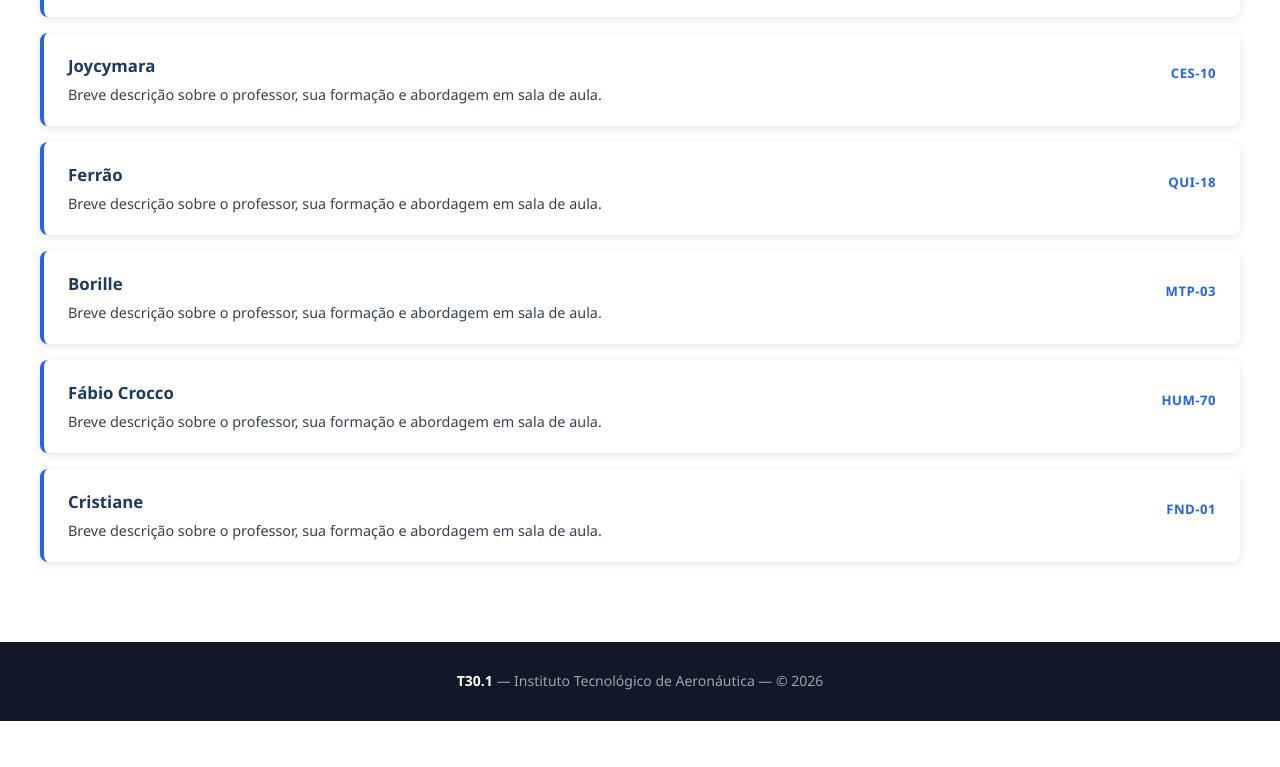
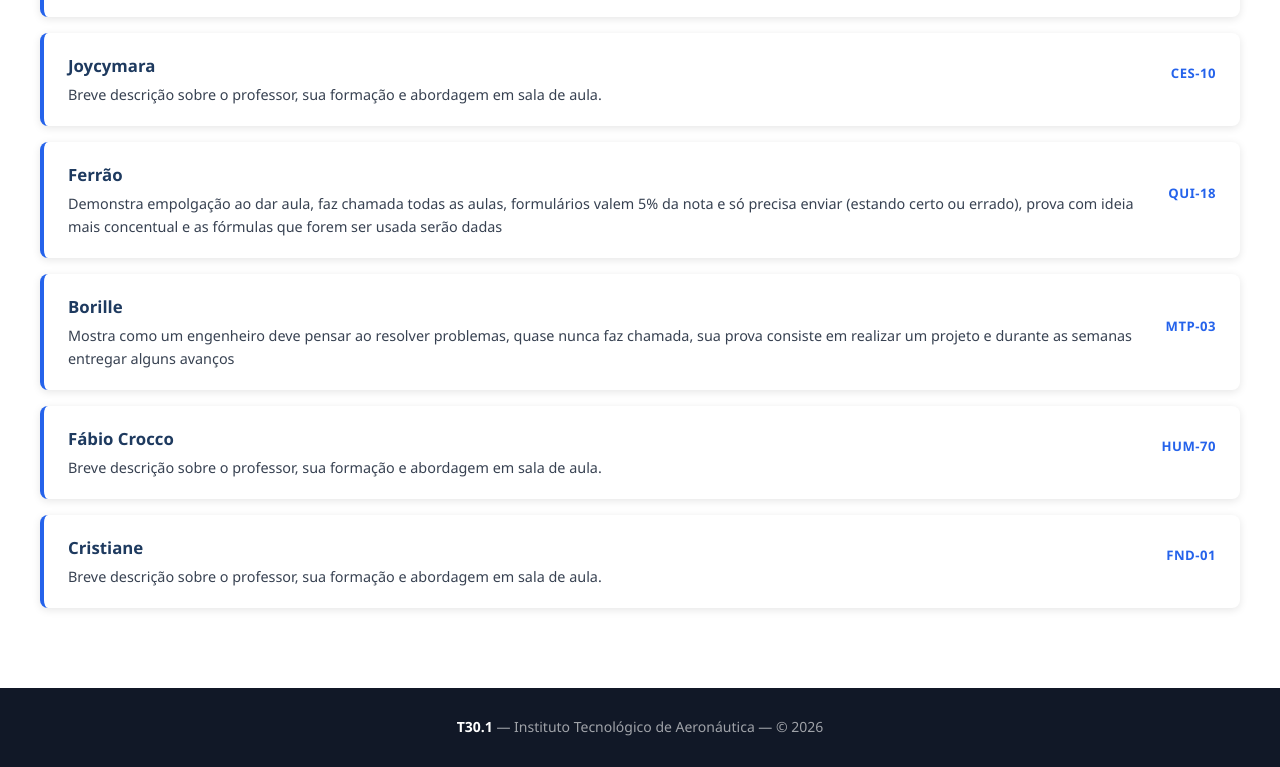
Before and after one commit to Lfschmitt/SiteT30.1, a plain HTML site: page professores.html in a window 1280 px wide. Shown: the part 743-1510 px from the top of the page. Before the commit the page ends 1464 px from the top, so only its background shows below. Drawn offline with Linux system fonts and the light colour scheme.

Commit message:
Adicionada a descrição do ferrão e do borile

```diff
--- a/professores.html
+++ b/professores.html
@@ -58,7 +58,7 @@
           <div class="professor-list-card">
             <div class="professor-list-info">
               <h3>Ferrão</h3>
-              <p>Breve descrição sobre o professor, sua formação e abordagem em sala de aula.</p>
+              <p>Demonstra empolgação ao dar aula, faz chamada todas as aulas, formulários valem 5% da nota e só precisa enviar (estando certo ou errado), prova com ideia mais concentual e as fórmulas que forem ser usada serão dadas</p>
             </div>
             <span class="professor-disciplina">QUI-18</span>
           </div>
@@ -66,7 +66,7 @@
           <div class="professor-list-card">
             <div class="professor-list-info">
               <h3>Borille</h3>
-              <p>Breve descrição sobre o professor, sua formação e abordagem em sala de aula.</p>
+              <p>Mostra como um engenheiro deve pensar ao resolver problemas, quase nunca faz chamada, sua prova consiste em realizar um projeto e durante as semanas entregar alguns avanços</p>
             </div>
             <span class="professor-disciplina">MTP-03</span>
           </div>
```
